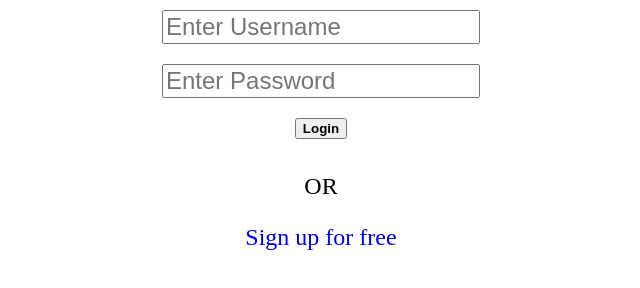
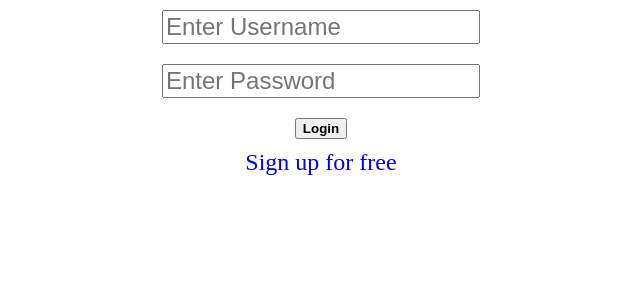
Before and after one commit to Enquil/CodeInstitute-Project-2, a plain HTML site: page index.html in a window 1280 px wide. Shown: the whole page, without its empty margins (319-959 px from the left). Drawn offline with Linux system fonts and the light colour scheme.

```diff
--- a/index.html
+++ b/index.html
@@ -28,7 +28,6 @@
         </form>
 
         <!--new user-->
-        <p>OR</p>
         <div>
             <a id="new-user" href="create-user.html">Sign up for free</a>
         </div>
```
